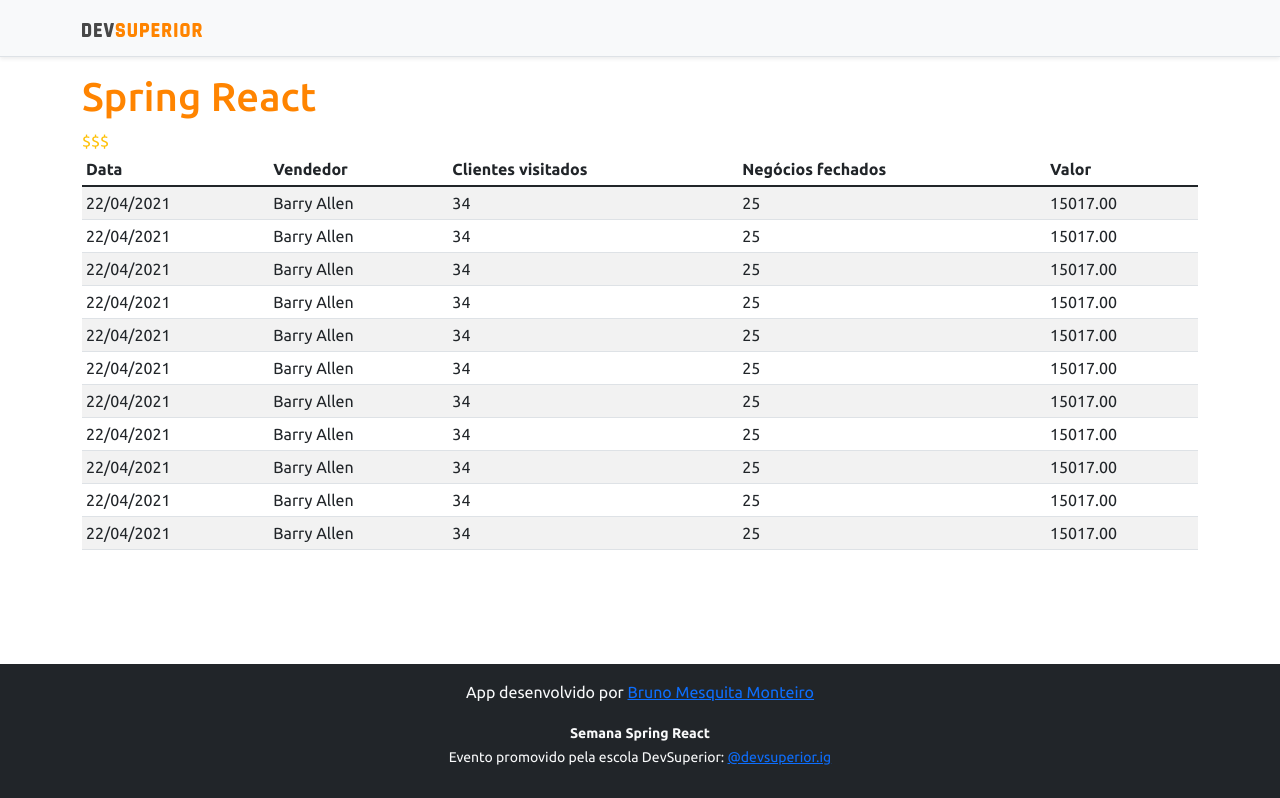
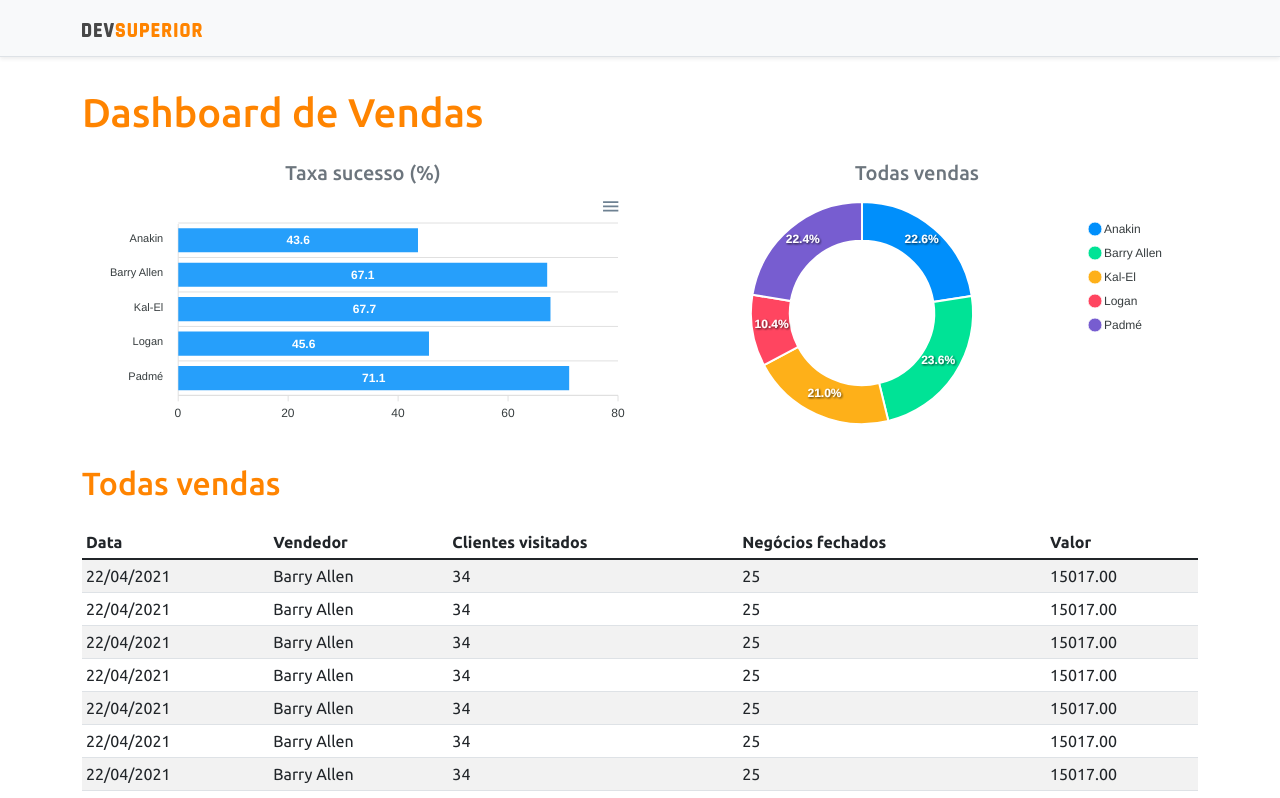
Before and after one commit to Bruno-MMonteiro/projeto-sds, a React (Create React App) app in the folder frontend/: page / in a window 1280 px wide. Shown: the top 798 px of the page. Built offline with nearby package versions, Linux system fonts and the light colour scheme.

Commit message:
Static charts

```diff
--- a/frontend/package.json
+++ b/frontend/package.json
@@ -13,9 +13,11 @@
     "@types/node": "^12.0.0",
     "@types/react": "^17.0.0",
     "@types/react-dom": "^17.0.0",
+    "apexcharts": "^3.29.0",
     "bootstrap": "^5.1.3",
     "jquery": "1.9.1",
     "react": "^17.0.2",
+    "react-apexcharts": "^1.3.9",
     "react-dom": "^17.0.2",
     "react-scripts": "4.0.3",
     "typescript": "^4.1.2",
--- a/frontend/src/App.tsx
+++ b/frontend/src/App.tsx
@@ -1,4 +1,6 @@
+import BarChart from "components/BarCharts";
 import DataTable from "components/DataTable";
+import DonutChart from "components/DonutChart";
 import Footer from "components/Footer";
 import NavBar from "components/NavBar";
 
@@ -7,8 +9,24 @@
     <>
       <NavBar />
       <div className="container">
-        <h1 className="text-primary"> Spring React </h1>
-        <header className="text-warning">$$$</header>
+        <h1 className="text-primary py-3"> Dashboard de Vendas </h1>
+
+        <div className="row px-3">
+          <div className="col-sm-6">
+            <h5 className="text-center text-secondary">Taxa sucesso (%)</h5>
+            <BarChart />
+          </div>
+          <div className="col-sm-6">
+            <h5 className="text-center text-secondary">Todas vendas</h5>
+            <DonutChart />
+          </div>
+        </div>
+      <div className="py-3">
+        <h2 className="text-primary">
+        Todas vendas
+        </h2>
+      </div>
+
       <DataTable />
       </div>
       <Footer />
--- /dev/null
+++ b/frontend/src/components/BarCharts/index.tsx
@@ -0,0 +1,33 @@
+import Chart from 'react-apexcharts'
+
+function BarChart() {
+    const options = {
+        plotOptions: {
+            bar: {
+                horizontal: true,
+            }
+        },
+    };
+
+    const mockData = {
+        labels: {
+            categories: ['Anakin', 'Barry Allen', 'Kal-El', 'Logan', 'Padmé']
+        },
+        series: [
+            {
+                name: "% Sucesso",
+                data: [43.6, 67.1, 67.7, 45.6, 71.1]
+            }
+        ]
+    };
+    return (
+        <Chart
+            options={{...options, xaxis: mockData.labels}}
+            series={mockData.series}
+            type="bar"
+            height="240"
+        />
+    );
+}
+
+export default BarChart;
--- /dev/null
+++ b/frontend/src/components/DonutChart/index.tsx
@@ -0,0 +1,25 @@
+import Chart from 'react-apexcharts'
+
+function DonutChart() {
+
+    const mockData = {
+        series: [477138, 499928, 444867, 220426, 473088],
+        labels: ['Anakin', 'Barry Allen', 'Kal-El', 'Logan', 'Padmé']
+    }
+
+    const options = {
+        legend: {
+            show: true
+        }
+    }
+    return (
+        <Chart
+            options={{...options, labels: mockData.labels}}
+            series={mockData.series}
+            type="donut"
+            height="240"
+        />
+    );
+}
+
+export default DonutChart;
```
Also changed, not shown: 1 other file (tests, documents, lock files or other folders).
